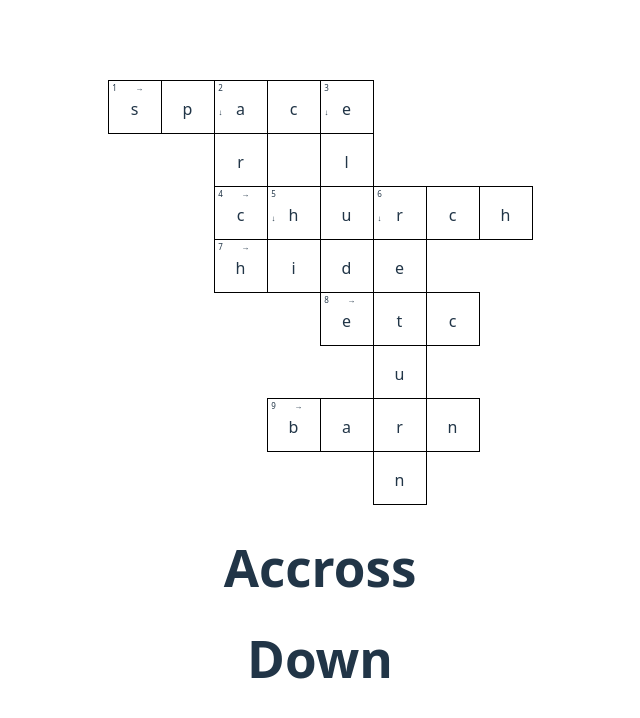
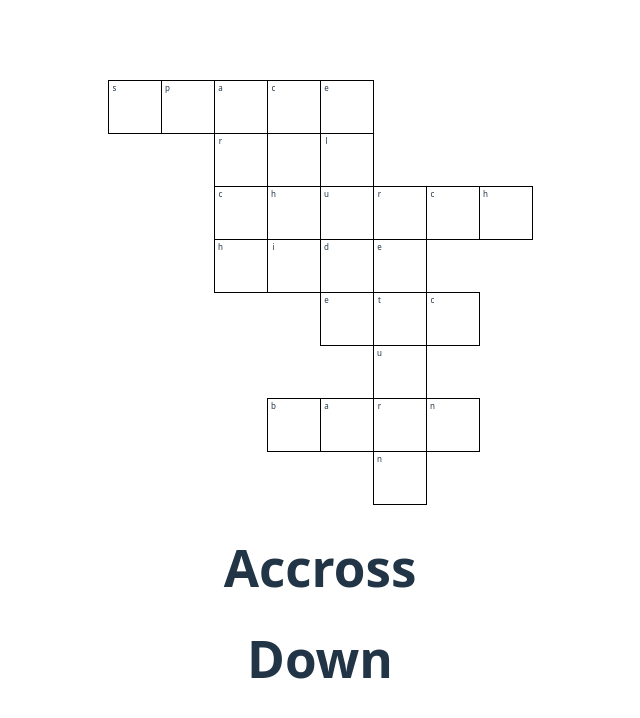
Before and after one commit to BUsuper/crossword-project, a React (Vite) app: page / in a window 1280 px wide. Shown: the top 718 px of the page, without its empty margins (320-960 px from the left). Built offline with nearby package versions, Linux system fonts and the light colour scheme.

Commit message:
Update references to fit the new crossword format

```diff
--- a/src/components/CrosswordField/CrosswordField.jsx
+++ b/src/components/CrosswordField/CrosswordField.jsx
@@ -20,7 +20,7 @@ export function CrosswordField() {
                         row.map((column, columnNumber) => (
                             <td key={`x${columnNumber}y${rowNumber}`} className={!(crossword[rowNumber][columnNumber]) ? "emptyCell" : ""}>
                                 {
-                                    <CrosswordCell x={columnNumber} y={rowNumber} direction={crossword[rowNumber][columnNumber][0]} number={crossword[rowNumber][columnNumber][1]} letter={crossword[rowNumber][columnNumber][2]}></CrosswordCell>
+                                    <CrosswordCell x={columnNumber} y={rowNumber} direction={crossword[rowNumber][columnNumber][1]} number={crossword[rowNumber][columnNumber][2]} letter={crossword[rowNumber][columnNumber][3]}></CrosswordCell>
                                 }
                             </td>
                         ))
```
